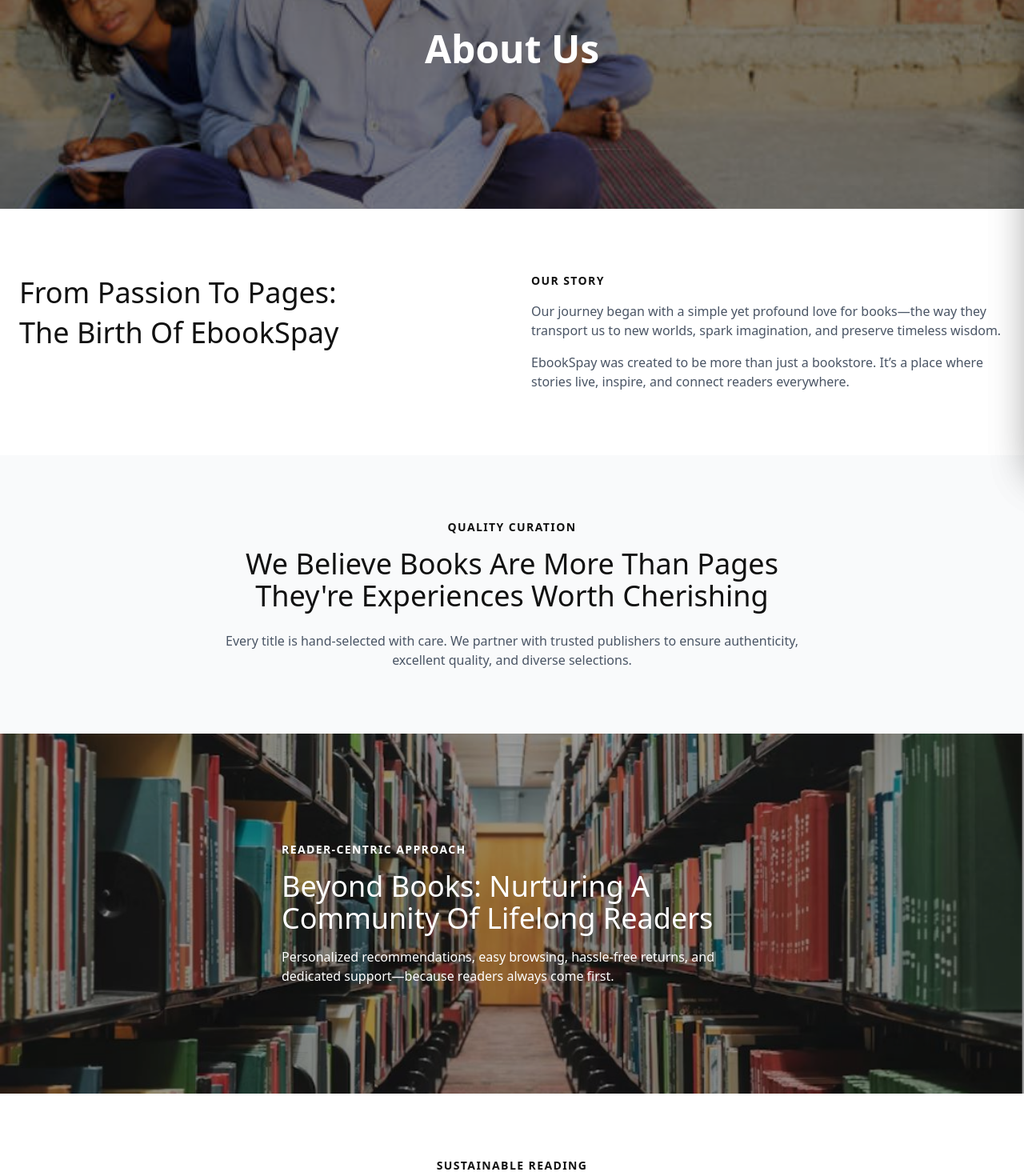
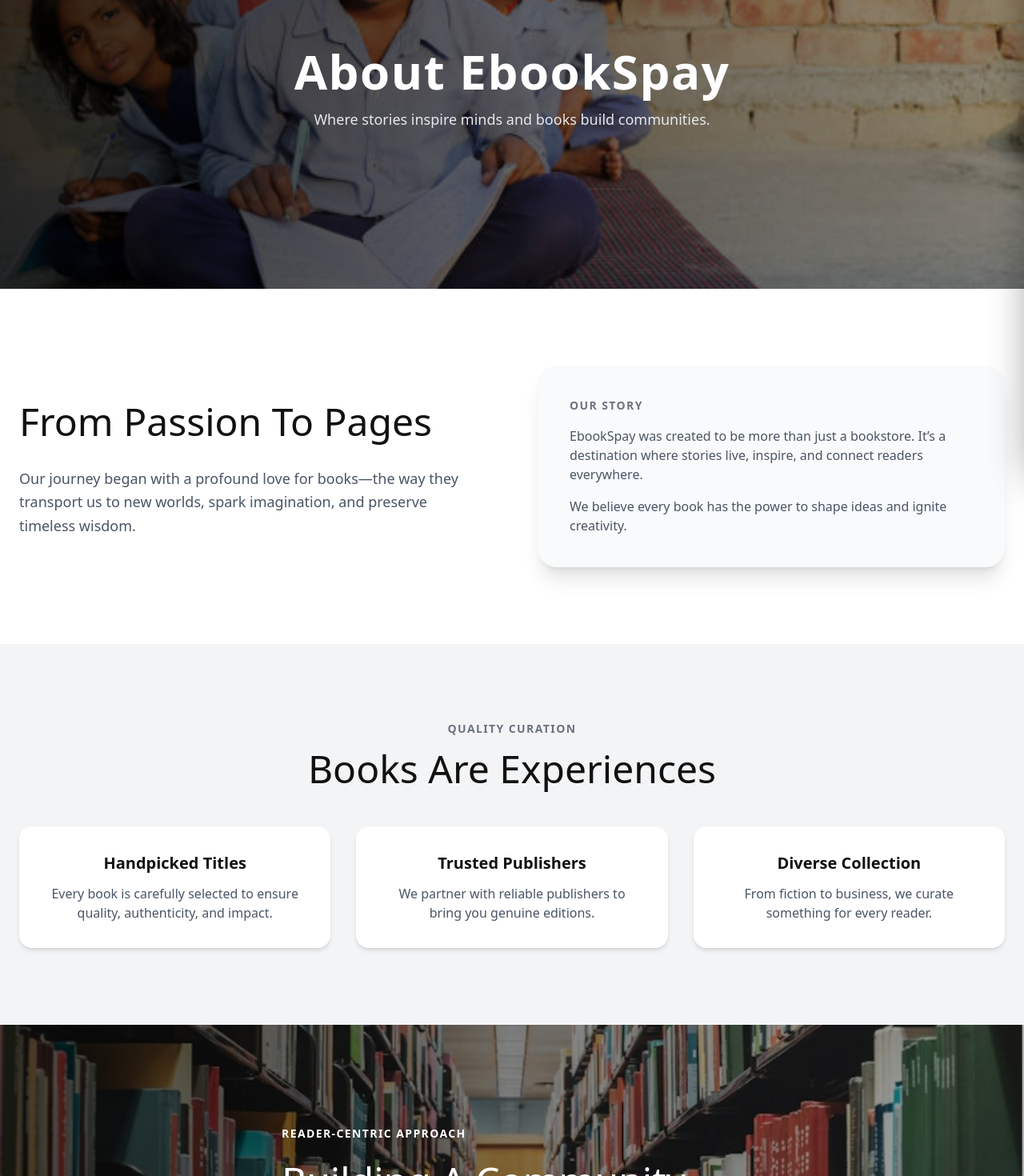
Before and after one commit to muskan0729/ebook-spay-website, a React (Vite) app: page /about in a window 1280 px wide. Shown: the part 220-1690 px from the top of the page at 80% size. Built offline with nearby package versions, Linux system fonts and the light colour scheme; no server answers; a web font is replaced by a local one.

Commit message:
final code

```diff
--- a/index.html
+++ b/index.html
@@ -2,7 +2,7 @@
 <html lang="en">
   <head>
     <meta charset="UTF-8" />
-    <link rel="icon" type="image" href="/src/images/iconurls.jpg" />
+    <link rel="icon" type="image" href="src\assets\images\logoo.png" />
 
     <link rel="preconnect" href="https://fonts.googleapis.com">
     <link rel="preconnect" href="https://fonts.gstatic.com" crossorigin>
--- a/package.json
+++ b/package.json
@@ -12,6 +12,7 @@
   "dependencies": {
     "@tailwindcss/vite": "^4.1.18",
     "axios": "^1.13.5",
+    "framer-motion": "^12.34.0",
     "idb": "^8.0.3",
     "react": "^19.2.0",
     "react-dom": "^19.2.0",
--- a/src/pages/AboutUs.jsx
+++ b/src/pages/AboutUs.jsx
@@ -1,94 +1,132 @@
 import aboutHero from "../assets/images/about-hero.jpg";
 import bookshelf from "../assets/images/bookshelf.jpg";
+import { motion } from "framer-motion";
 
 export default function AboutUs() {
   return (
-    <div className="about-wrapper">
+    <div className="about-wrapper bg-white text-gray-800">
 
-      {/* HERO */}
+      {/* ================= HERO ================= */}
       <section
-        className="relative h-[400px] bg-cover bg-center flex items-center justify-center"
+        className="relative h-[500px] bg-cover bg-center flex items-center justify-center"
         style={{ backgroundImage: `url(${aboutHero})` }}
       >
-        <div className="absolute inset-0 bg-black/50"></div>
-        <h1 className="relative text-white text-4xl md:text-5xl font-semibold">
-          About Us
-        </h1>
+        <div className="absolute inset-0 bg-gradient-to-r from-black/80 to-black/40"></div>
+
+        <motion.div
+          initial={{ opacity: 0, y: 40 }}
+          animate={{ opacity: 1, y: 0 }}
+          transition={{ duration: 0.8 }}
+          className="relative text-center text-white px-6"
+        >
+          <h1 className="text-5xl md:text-6xl font-semibold tracking-wide">
+            About EbookSpay
+          </h1>
+          <p className="mt-4 max-w-2xl mx-auto text-gray-200 text-lg">
+            Where stories inspire minds and books build communities.
+          </p>
+        </motion.div>
       </section>
 
-      {/* STORY */}
-      <section className="max-w-7xl mx-auto px-6 py-20 grid md:grid-cols-2 gap-12">
+      {/* ================= STORY ================= */}
+      <section className="max-w-7xl mx-auto px-6 py-24 grid md:grid-cols-2 gap-16 items-center">
         <div>
-          <h2 className="text-3xl md:text-4xl font-light leading-snug">
-            From Passion To Pages:<br />
-            The Birth Of EbookSpay
+          <h2 className="text-4xl md:text-5xl font-light leading-snug mb-6">
+            From Passion To Pages
           </h2>
+          <p className="text-gray-600 text-lg leading-relaxed">
+            Our journey began with a profound love for books—the way they
+            transport us to new worlds, spark imagination, and preserve
+            timeless wisdom.
+          </p>
         </div>
 
-        <div>
-          <h6 className="text-sm font-semibold tracking-widest mb-4">
+        <div className="bg-gray-50 p-10 rounded-3xl shadow-xl hover:shadow-2xl transition duration-300">
+          <h6 className="text-sm font-semibold tracking-widest text-gray-500 mb-4">
             OUR STORY
           </h6>
-          <p className="mb-4 text-gray-600">
-            Our journey began with a simple yet profound love for books—the way
-            they transport us to new worlds, spark imagination, and preserve
-            timeless wisdom.
+          <p className="text-gray-600 mb-4">
+            EbookSpay was created to be more than just a bookstore. It’s a
+            destination where stories live, inspire, and connect readers
+            everywhere.
           </p>
           <p className="text-gray-600">
-            EbookSpay was created to be more than just a bookstore. It’s a place
-            where stories live, inspire, and connect readers everywhere.
+            We believe every book has the power to shape ideas and ignite
+            creativity.
           </p>
         </div>
       </section>
 
-      {/* QUALITY */}
-      <section className="text-center px-6 py-20 bg-gray-50">
-        <h6 className="text-sm font-semibold tracking-widest mb-4">
-          QUALITY CURATION
-        </h6>
-        <h2 className="text-3xl md:text-4xl font-light mb-6">
-          We Believe Books Are More Than Pages<br />
-          They're Experiences Worth Cherishing
-        </h2>
-        <p className="max-w-3xl mx-auto text-gray-600">
-          Every title is hand-selected with care. We partner with trusted
-          publishers to ensure authenticity, excellent quality, and diverse
-          selections.
-        </p>
+      {/* ================= VALUES ================= */}
+      <section className="bg-gray-100 py-24 px-6">
+        <div className="max-w-7xl mx-auto text-center">
+          <h6 className="text-sm font-semibold tracking-widest text-gray-500 mb-4">
+            QUALITY CURATION
+          </h6>
+          <h2 className="text-4xl md:text-5xl font-light mb-10">
+            Books Are Experiences
+          </h2>
+
+          <div className="grid md:grid-cols-3 gap-8 mt-12">
+            <div className="bg-white p-8 rounded-2xl shadow-md hover:shadow-xl transition">
+              <h3 className="text-xl font-semibold mb-3">Handpicked Titles</h3>
+              <p className="text-gray-600">
+                Every book is carefully selected to ensure quality,
+                authenticity, and impact.
+              </p>
+            </div>
+
+            <div className="bg-white p-8 rounded-2xl shadow-md hover:shadow-xl transition">
+              <h3 className="text-xl font-semibold mb-3">Trusted Publishers</h3>
+              <p className="text-gray-600">
+                We partner with reliable publishers to bring you genuine
+                editions.
+              </p>
+            </div>
+
+            <div className="bg-white p-8 rounded-2xl shadow-md hover:shadow-xl transition">
+              <h3 className="text-xl font-semibold mb-3">Diverse Collection</h3>
+              <p className="text-gray-600">
+                From fiction to business, we curate something for every
+                reader.
+              </p>
+            </div>
+          </div>
+        </div>
       </section>
 
-      {/* IMAGE SECTION (Bookshelf Background) */}
+      {/* ================= COMMUNITY IMAGE SECTION ================= */}
       <section
-        className="relative h-[450px] bg-cover bg-center flex items-center"
+        className="relative h-[500px] bg-cover bg-center flex items-center"
         style={{ backgroundImage: `url(${bookshelf})` }}
       >
-        <div className="absolute inset-0 bg-black/40"></div>
+        <div className="absolute inset-0 bg-gradient-to-r from-black/70 to-black/30"></div>
 
         <div className="relative max-w-7xl mx-auto px-6 text-white">
           <h6 className="text-sm font-semibold tracking-widest mb-4">
             READER-CENTRIC APPROACH
           </h6>
-          <h2 className="text-3xl md:text-4xl mb-4">
-            Beyond Books: Nurturing A<br /> Community Of Lifelong Readers
+          <h2 className="text-4xl md:text-5xl mb-6 leading-snug">
+            Building A Community <br /> Of Lifelong Readers
           </h2>
-          <p className="max-w-xl">
+          <p className="max-w-xl text-gray-200 text-lg">
             Personalized recommendations, easy browsing, hassle-free returns,
             and dedicated support—because readers always come first.
           </p>
         </div>
       </section>
 
-      {/* SUSTAINABILITY */}
-      <section className="text-center px-6 py-20">
-        <h6 className="text-sm font-semibold tracking-widest mb-4">
+      {/* ================= SUSTAINABILITY ================= */}
+      <section className="text-center px-6 py-24">
+        <h6 className="text-sm font-semibold tracking-widest text-gray-500 mb-4">
           SUSTAINABLE READING
         </h6>
-        <h2 className="text-3xl md:text-4xl font-light mb-6">
+        <h2 className="text-4xl md:text-5xl font-light mb-6">
           Conscious Choices For A Better Tomorrow
         </h2>
-        <p className="max-w-3xl mx-auto text-gray-600">
-          EbookSpay supports eco-friendly publishing, recyclable packaging, and
-          literacy initiatives that help build a greener future.
+        <p className="max-w-3xl mx-auto text-gray-600 text-lg leading-relaxed">
+          EbookSpay supports eco-friendly publishing, recyclable packaging,
+          and literacy initiatives that help build a greener future.
         </p>
       </section>
 
```
Also changed, not shown: src/pages/ContactUs.jsx (+92 -42 lines), 1 other file (tests, documents, lock files or other folders).
